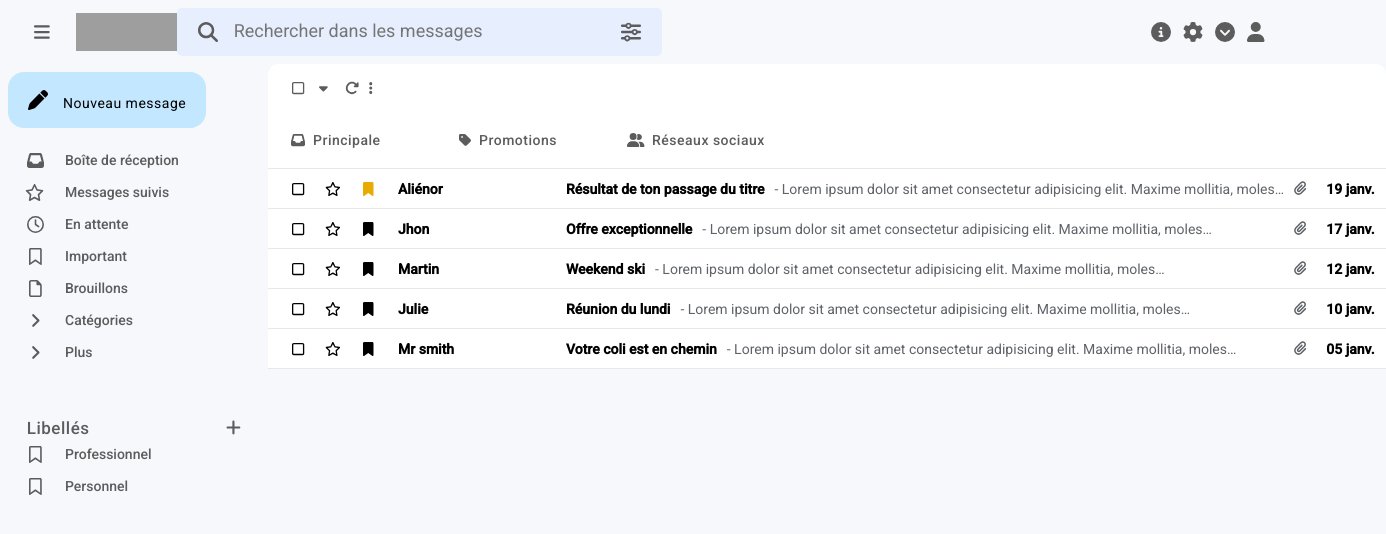
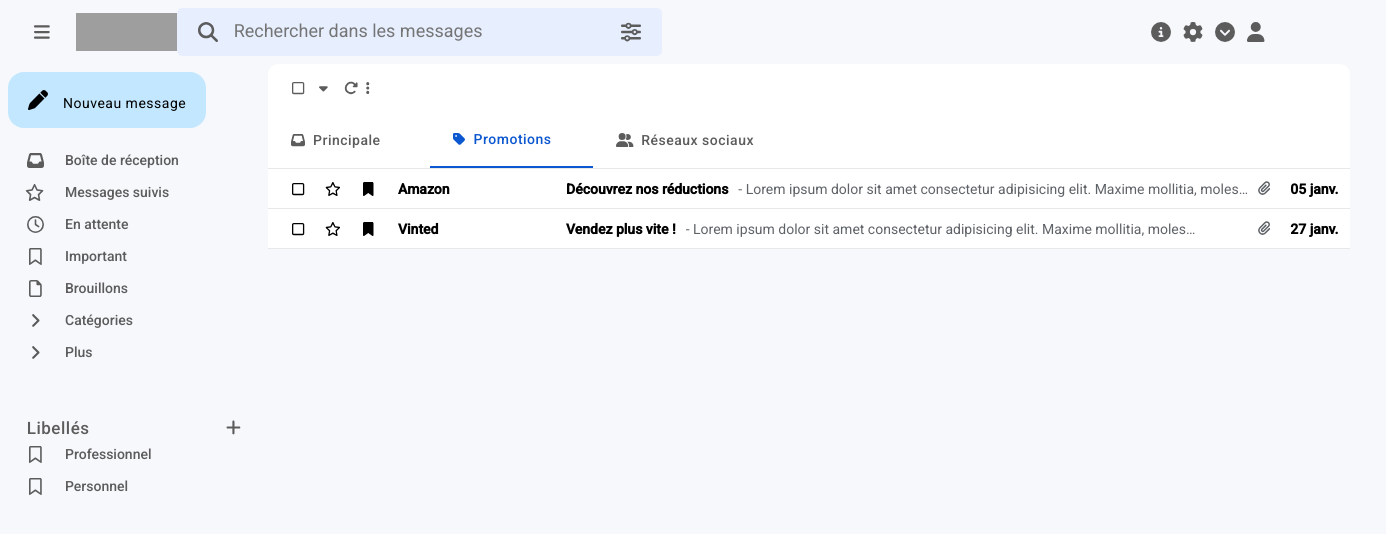
Before and after one commit to julienGdrd/mailboxapp, a Next.js app: page / in a window 1280 px wide. Shown: the top 534 px of the page, 1386 px wide, since content can reach past the window. Built offline with nearby package versions, Linux system fonts and the light colour scheme; grey boxes are pictures that could not be loaded.

Commit message:
catégories ok

```diff
--- a/components/MainBox.js
+++ b/components/MainBox.js
@@ -30,21 +30,51 @@ import {
 } from "@fortawesome/free-regular-svg-icons";
 
 import { useSelector, useDispatch } from "react-redux";
+import { useState } from "react";
 import Link from "next/link";
 
-import { mailList } from "../data/mailData";
+import { mailData } from "../data/mailData";
 
-import FullMail from "./FullMail";
 import RowMail from "./RowMail";
 
 export default function MainBox() {
   const dispatch = useDispatch();
 
-  // const displayedMail = <FullMail {...fullMailToDisplay} />;
+const [tab, setTab] = useState('promotion')
+  let principalList = [];
+  let promotionList = [];
+  let reseauxList= [];
 
-  const inbox = mailList.map((mail, i) => {
+  for (let mail of mailData){
+    console.log(mail.categorie === 'principal')
+    if(mail.categorie === 'principal'){
+       principalList.push(mail)
+    }else if(mail.categorie === 'promotion'){
+      promotionList.push(mail)
+    }else{
+      reseauxList.push(mail)
+    }
+  }
+console.log('princiapalList', principalList)
+console.log('promoList', promotionList)
+console.log('reseaux', reseauxList)
+
+let tableMail;
+if(tab === 'principal'){
+   tableMail = principalList.map((mail, i) => {
     return <RowMail key={i} {...mail} />;
   });
+}else if(tab === 'promotion'){
+  tableMail = promotionList.map((mail, i) => {
+    return <RowMail key={i} {...mail} />;
+  });
+}else{
+  tableMail = reseauxList.map((mail, i) => {
+    return <RowMail key={i} {...mail} />;
+  });
+}
+
+
   return (
     <div>
       <div className={styles.rightPanel}>
@@ -84,19 +114,28 @@ export default function MainBox() {
         <div className={styles.mailsPanel}>
           {/* categories tabs --------------------- */}
           <div className={styles.tabContainer}>
-            <div className={styles.tabItem}>
+            <div className={styles.tabItem}
+            onClick={() => setTab('principal')}
+            style={tab==='principal'? {color: "#0b57d0", borderBottom: "solid 2px #0b57d0"} :{}}
+            >
               <div className={styles.tabIcon}>
                 <FontAwesomeIcon icon={faInbox} />
               </div>
               <span>Principale</span>
             </div>
-            <div className={styles.tabItem}>
+            <div className={styles.tabItem}
+             onClick={() => setTab('promotion')}
+             style={tab==='promotion'? {color: "#0b57d0", borderBottom: "solid 2px #0b57d0"} :{}}
+            >
               <div className={styles.tabIcon}>
                 <FontAwesomeIcon icon={faTag} />
               </div>
               <span>Promotions</span>
             </div>
-            <div className={styles.tabItem}>
+            <div className={styles.tabItem}
+             onClick={() => setTab('reseaux')}
+             style={tab==='reseaux'? {color: "#0b57d0", borderBottom: "solid 2px #0b57d0"} :{}}
+            >
               <div className={styles.tabIcon}>
                 <FontAwesomeIcon icon={faUserGroup} />
               </div>
@@ -105,7 +144,7 @@ export default function MainBox() {
           </div>
 
           {/* mails container ---------------------- */}
-          <div className={styles.mailsContainer}>{inbox}</div>
+          <div className={styles.mailsContainer}>{tableMail}</div>
         </div>
       </div>
     </div>
--- a/data/mailData.js
+++ b/data/mailData.js
@@ -1,5 +1,6 @@
-export const mailList = [
+export const mailData = [
   {
+    id: "1",
     autor: "Aliénor",
     emailAdress: "fake@gmail.com",
     object: "Résultat de ton passage du titre",
@@ -12,9 +13,10 @@ export const mailList = [
     spam: false,
     pro: false,
     perso: false,
-      categorie: "",
+    categorie: "principal",
   },
   {
+    id: "2",
     autor: "Jhon",
     emailAdress: "Jhon@gmail.com",
     object: "Offre exceptionnelle",
@@ -27,9 +29,10 @@ export const mailList = [
     spam: false,
     pro: false,
     perso: false,
-      categorie: "",
+    categorie: "principal",
   },
   {
+    id: "3",
     autor: "Martin",
     emailAdress: "martin@gmail.com",
     object: "Weekend ski",
@@ -42,9 +45,10 @@ export const mailList = [
     spam: false,
     pro: false,
     perso: false,
-      categorie: "",
+    categorie: "principal",
   },
   {
+    id: "4",
     autor: "Julie",
     emailAdress: "julie@gmail.com",
     object: "Réunion du lundi",
@@ -57,9 +61,10 @@ export const mailList = [
     spam: false,
     pro: false,
     perso: false,
-      categorie: "",
+    categorie: "principal",
   },
   {
+    id: "5",
     autor: "Mr smith",
     emailAdress: "smith@gmail.com",
     object: "Votre coli est en chemin",
@@ -72,6 +77,54 @@ export const mailList = [
     spam: false,
     pro: false,
     perso: false,
-      categorie: "",
+    categorie: "principal",
+  },
+  {
+    id: "6",
+    autor: "Amazon",
+    emailAdress: "amazon@gmail.com",
+    object: "Découvrez nos réductions",
+    content:
+      "Lorem ipsum dolor sit amet consectetur adipisicing elit. Maxime mollitia, molestiae quas vel sint commodi repudiandae conse Lorem ipsum dolor sit amet consectetur adipisicing elit. Maxime mollitia, molestiae quas vel sint commodi repudiandae conse",
+    deliveryDate: "05 janv.",
+    unRead: true,
+    important: false,
+    followed: false,
+    spam: false,
+    pro: false,
+    perso: false,
+    categorie: "promotion",
+  },
+  {
+    id: "7",
+    autor: "Vinted",
+    emailAdress: "vinted@gmail.com",
+    object: "Vendez plus vite !",
+    content:
+      "Lorem ipsum dolor sit amet consectetur adipisicing elit. Maxime mollitia, molestiae quas vel sint commodi repudiandae conse Lorem ipsum dolor sit amet consectetur adipisicing elit. Maxime mollitia, molestiae quas vel sint commodi repudiandae conse",
+    deliveryDate: "27 janv.",
+    unRead: true,
+    important: false,
+    followed: false,
+    spam: false,
+    pro: false,
+    perso: false,
+    categorie: "promotion",
+  },
+  {
+    id: "8",
+    autor: "LinkedIn",
+    emailAdress: "linkedin@gmail.com",
+    object: "Vous avez une notification",
+    content:
+      "Lorem ipsum dolor sit amet consectetur adipisicing elit. Maxime mollitia, molestiae quas vel sint commodi repudiandae conse Lorem ipsum dolor sit amet consectetur adipisicing elit. Maxime mollitia, molestiae quas vel sint commodi repudiandae conse",
+    deliveryDate: "27 janv.",
+    unRead: true,
+    important: false,
+    followed: false,
+    spam: false,
+    pro: false,
+    perso: false,
+    categorie: "reseaux",
   },
 ];
```
Also changed, not shown: components/ImportantMails.js (added). Lines whose indentation alone changed are shown as unchanged.
